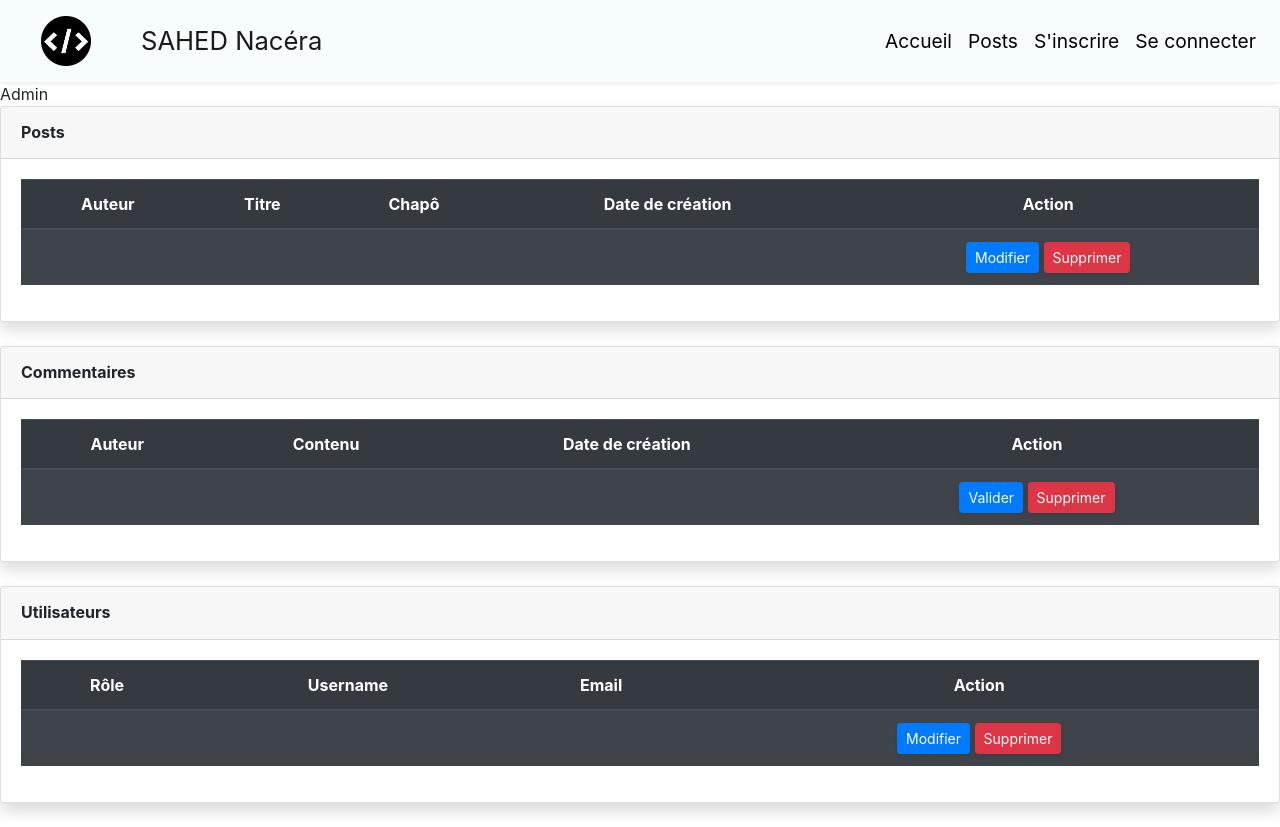
After one commit to mickaelfardini/project_5, a PHP site: template templates/frontoffice/admin.html.twig in a window 1280 px wide. The commit adds this page. Run offline with PHP 8.4, Linux system fonts and the light colour scheme; the template is opened without the code that fills it, so the values that code supplies are empty; some libraries are stand-ins or nearby versions.

Commit message:
admin twig page

```diff
--- a/src/Controller/Frontoffice/UserController.php
+++ b/src/Controller/Frontoffice/UserController.php
@@ -26,7 +26,7 @@ final class UserController
 
             if ($loginFormValidator->isValid()) {
 
-                return new Response('<h1>Utilisateur connecté</h1><h2>faire une redirection vers la page d\'accueil</h2><a href="index.php?action=posts">Liste des posts</a><br>', 200);
+                return new Response($this->view->render(['template' => 'admin', 'data' => [], 200]));
             }
             $this->session->addFlashes('error', 'Mauvais identifiants');
         }
--- /dev/null
+++ b/templates/frontoffice/admin.html.twig
@@ -0,0 +1,116 @@
+{% extends "/frontoffice/base.html.twig" %}
+
+{% block title %}Admin{% endblock %}
+
+{% block content %}
+     <!-- Content Row  -->
+    <div class="row">
+      <!-- Content Column -->
+      <div class="col-lg-12 mb-8">
+        <!-- Posts List -->
+        <div class="card shadow mb-4">
+          <div class="card-header py-3 bg-gray">
+            <h6 class="m-0 font-weight-bold text-black">Posts</h6>
+          </div>
+          <div class="card-body">
+            <table class="table table-striped table-dark text-center" aria-describedby="liste des posts">
+              <thead>
+                <tr>
+                  <th scope="col">Auteur</th>
+                  <th scope="col">Titre</th>
+                  <th scope="col">Chapô</th>
+                  <th scope="col">Date de création</th>
+                  <th scope="col">Action</th>
+                </tr>
+              </thead>
+              <tbody>
+                  <tr>
+                      <td></td>
+                      <td></td>
+                      <td></td>
+                      <td></td>
+                      <td>
+                      <a class="btn btn-sm btn-primary shadow-sm" data-toggle="modal" href="">Modifier</a>
+                      <a class="btn btn-sm btn-danger shadow-sm" data-toggle="modal" href="">Supprimer</a>
+                      </td>
+                  </tr>
+              </tbody>
+            </table>
+          </div>
+        </div>
+      </div>
+    </div>
+
+  <!-- Content Row  -->
+    <div class="row">
+      <!-- Content Column -->
+      <div class="col-lg-12 mb-8">
+        <!-- Posts List -->
+        <div class="card shadow mb-4">
+          <div class="card-header py-3 bg-gray">
+            <h6 class="m-0 font-weight-bold text-black">Commentaires</h6>
+          </div>
+          <div class="card-body">
+            <table class="table table-striped table-dark text-center" aria-describedby="liste des commentaire">
+              <thead>
+                <tr>
+                  <th scope="col">Auteur</th>
+                  <th scope="col">Contenu</th>
+                  <th scope="col">Date de création</th>
+                  <th scope="col">Action</th>
+                </tr>
+              </thead>
+              <tbody>
+                  <tr>
+                      <td></td>
+                      <td></td>
+                      <td></td>
+                      <td>
+                      <a class="btn btn-sm btn-primary shadow-sm" data-toggle="modal" href="">Valider</a>
+                      <a class="btn btn-sm btn-danger shadow-sm" data-toggle="modal" href="">Supprimer</a>
+                      </td>
+                  </tr>
+              </tbody>
+            </table>
+          </div>
+        </div>
+      </div>
+    </div>
+
+ <!-- Content Row  -->
+    <div class="row">
+      <!-- Content Column -->
+      <div class="col-lg-12 mb-8">
+        <!-- Posts List -->
+        <div class="card shadow mb-4">
+          <div class="card-header py-3 bg-gray">
+            <h6 class="m-0 font-weight-bold text-black">Utilisateurs</h6>
+          </div>
+          <div class="card-body">
+            <table class="table table-striped table-dark text-center" aria-describedby="liste des utilisateurs">
+              <thead>
+                <tr>
+                  <th scope="col">Rôle</th>
+                  <th scope="col">Username</th>
+                  <th scope="col">Email</th>
+                  <th scope="col">Action</th>
+                </tr>
+              </thead>
+              <tbody>
+                  <tr>
+                      <td></td>
+                      <td></td>
+                      <td></td>
+                      <td>
+                      <a class="btn btn-sm btn-primary shadow-sm" data-toggle="modal" href="">Modifier</a>
+                      <a class="btn btn-sm btn-danger shadow-sm" data-toggle="modal" href="">Supprimer</a>
+                      </td>
+                  </tr>
+              </tbody>
+            </table>
+          </div>
+        </div>
+      </div>
+    </div>
+
+{% endblock %}
```
Also changed, not shown: public/assets/css/style.css, public/assets/css/style.scss (added).
